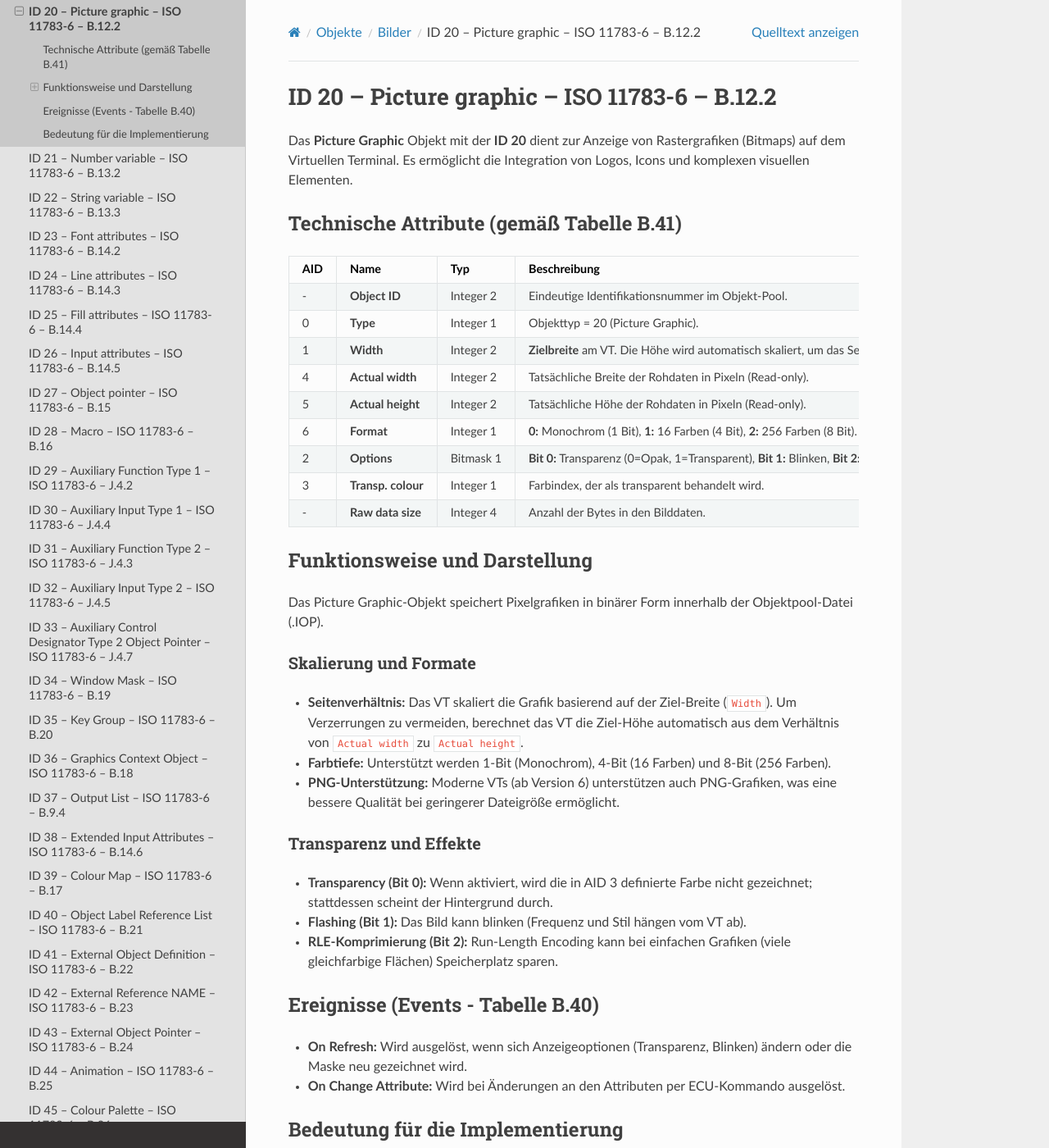
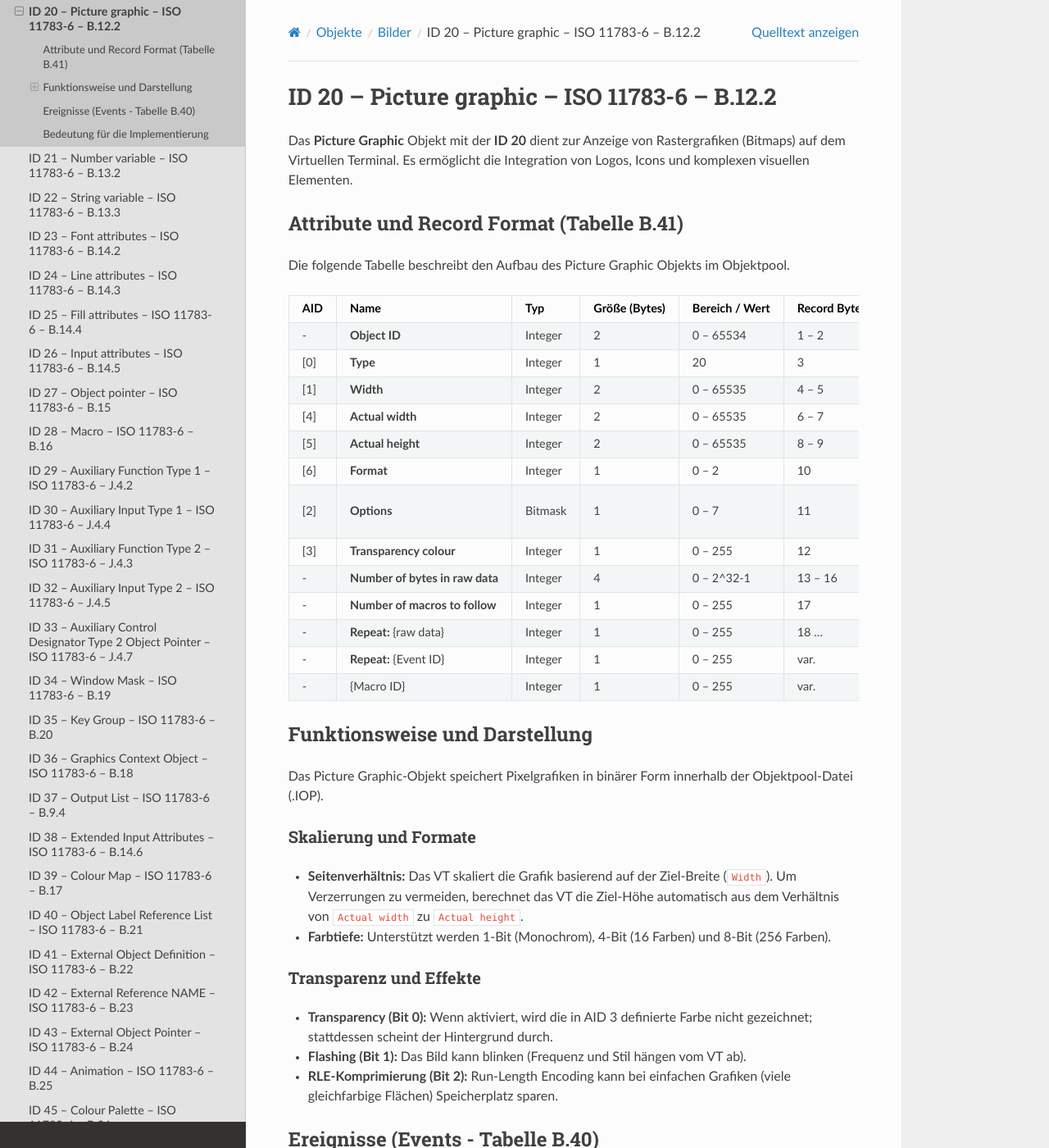
Before and after one commit to Meisterschulen-am-Ostbahnhof-Munchen/ISOBUS-VT-Objects-docs, a Sphinx documentation site: the page built from docs/isobus-objects/ID-20---Picture-graphic---ISO-11783-6---B.12.2.md, in a window 1280 px wide and 1400 px high. Shown: the whole window at 82% size. Built offline with Sphinx 7.4.7 and the Read the Docs theme 3.1.0, drawn with Linux system fonts in a browser that asks for light colours; some of the changed text lies outside the part shown.

Commit message:
docs: update Picture Graphic (ID 20) with accurate attribute table and record format from ISO 11783-6 Annex B.12.2

```diff
--- a/docs/isobus-objects/ID-20---Picture-graphic---ISO-11783-6---B.12.2.md
+++ b/docs/isobus-objects/ID-20---Picture-graphic---ISO-11783-6---B.12.2.md
@@ -5,19 +5,25 @@
 
 Das **Picture Graphic** Objekt mit der **ID 20** dient zur Anzeige von Rastergrafiken (Bitmaps) auf dem Virtuellen Terminal. Es ermöglicht die Integration von Logos, Icons und komplexen visuellen Elementen.
 
-## Technische Attribute (gemäß Tabelle B.41)
+### Attribute und Record Format (Tabelle B.41)
 
-| AID | Name | Typ | Beschreibung |
-| :--- | :--- | :--- | :--- |
-| - | **Object ID** | Integer 2 | Eindeutige Identifikationsnummer im Objekt-Pool. |
-| 0 | **Type** | Integer 1 | Objekttyp = 20 (Picture Graphic). |
-| 1 | **Width** | Integer 2 | **Zielbreite** am VT. Die Höhe wird automatisch skaliert, um das Seitenverhältnis beizubehalten. |
-| 4 | **Actual width** | Integer 2 | Tatsächliche Breite der Rohdaten in Pixeln (Read-only). |
-| 5 | **Actual height** | Integer 2 | Tatsächliche Höhe der Rohdaten in Pixeln (Read-only). |
-| 6 | **Format** | Integer 1 | **0:** Monochrom (1 Bit), **1:** 16 Farben (4 Bit), **2:** 256 Farben (8 Bit). |
-| 2 | **Options** | Bitmask 1 | **Bit 0:** Transparenz (0=Opak, 1=Transparent), **Bit 1:** Blinken, **Bit 2:** Komprimierung (0=Raw, 1=RLE). |
-| 3 | **Transp. colour** | Integer 1 | Farbindex, der als transparent behandelt wird. |
-| - | **Raw data size** | Integer 4 | Anzahl der Bytes in den Bilddaten. |
+Die folgende Tabelle beschreibt den Aufbau des Picture Graphic Objekts im Objektpool.
+
+| AID | Name | Typ | Größe (Bytes) | Bereich / Wert | Record Byte | Beschreibung |
+| :--- | :--- | :--- | :--- | :--- | :--- | :--- |
+| - | **Object ID** | Integer | 2 | 0 – 65534 | 1 – 2 | Eindeutige ID im Objektpool. |
+| [0] | **Type** | Integer | 1 | 20 | 3 | Objekttyp = Picture Graphic. |
+| [1] | **Width** | Integer | 2 | 0 – 65535 | 4 – 5 | Zielbreite in Pixeln (Höhe wird proportional skaliert). |
+| [4] | **Actual width** | Integer | 2 | 0 – 65535 | 6 – 7 | Tatsächliche Breite der Rohdaten. |
+| [5] | **Actual height** | Integer | 2 | 0 – 65535 | 8 – 9 | Tatsächliche Höhe der Rohdaten. |
+| [6] | **Format** | Integer | 1 | 0 – 2 | 10 | 0=Monochrom (1 Bit), 1=16 Farben (4 Bit), 2=256 Farben (8 Bit). |
+| [2] | **Options** | Bitmask | 1 | 0 – 7 | 11 | Bit 0: Transparenz (0=Opak, 1=Transp)<br>Bit 1: Blinken<br>Bit 2: Datenformat (0=Raw, 1=Run-Length Encoded). |
+| [3] | **Transparency colour** | Integer | 1 | 0 – 255 | 12 | Farbindex, der transparent dargestellt wird. |
+| - | **Number of bytes in raw data** | Integer | 4 | 0 – 2^32-1 | 13 – 16 | Größe der Bilddaten. |
+| - | **Number of macros to follow** | Integer | 1 | 0 – 255 | 17 | Anzahl der folgenden Makro-Referenzen. |
+| - | **Repeat:** {raw data} | Integer | 1 | 0 – 255 | 18 ... | Bilddaten (Bytes). |
+| - | **Repeat:** {Event ID} | Integer | 1 | 0 – 255 | var. | (Nach Bilddaten) Event ID, die das Makro auslöst. |
+| - | {Macro ID} | Integer | 1 | 0 – 255 | var. | Makro ID des auszuführenden Makros. |
 
 ## Funktionsweise und Darstellung
 
@@ -26,7 +32,6 @@ Das Picture Graphic-Objekt speichert Pixelgrafiken in binärer Form innerhalb de
 ### Skalierung und Formate
 *   **Seitenverhältnis:** Das VT skaliert die Grafik basierend auf der Ziel-Breite (`Width`). Um Verzerrungen zu vermeiden, berechnet das VT die Ziel-Höhe automatisch aus dem Verhältnis von `Actual width` zu `Actual height`.
 *   **Farbtiefe:** Unterstützt werden 1-Bit (Monochrom), 4-Bit (16 Farben) und 8-Bit (256 Farben).
-*   **PNG-Unterstützung:** Moderne VTs (ab Version 6) unterstützen auch PNG-Grafiken, was eine bessere Qualität bei geringerer Dateigröße ermöglicht.
 
 ### Transparenz und Effekte
 *   **Transparency (Bit 0):** Wenn aktiviert, wird die in AID 3 definierte Farbe nicht gezeichnet; stattdessen scheint der Hintergrund durch.
@@ -34,8 +39,11 @@ Das Picture Graphic-Objekt speichert Pixelgrafiken in binärer Form innerhalb de
 *   **RLE-Komprimierung (Bit 2):** Run-Length Encoding kann bei einfachen Grafiken (viele gleichfarbige Flächen) Speicherplatz sparen.
 
 ## Ereignisse (Events - Tabelle B.40)
-*   **On Refresh:** Wird ausgelöst, wenn sich Anzeigeoptionen (Transparenz, Blinken) ändern oder die Maske neu gezeichnet wird.
-*   **On Change Attribute:** Wird bei Änderungen an den Attributen per ECU-Kommando ausgelöst.
+
+Das Picture Graphic Objekt reagiert auf folgende Ereignisse:
+
+*   **On Refresh:** Wird ausgelöst bei Änderungen von Optionen (z.B. Transparenz, Blinken) oder bei Masken-Refresh.
+*   **On Change Attribute:** Reaktion auf generelle Attributänderungen.
 
 ## Bedeutung für die Implementierung
 Picture Graphics sind essenziell für ein modernes HMI.
```
